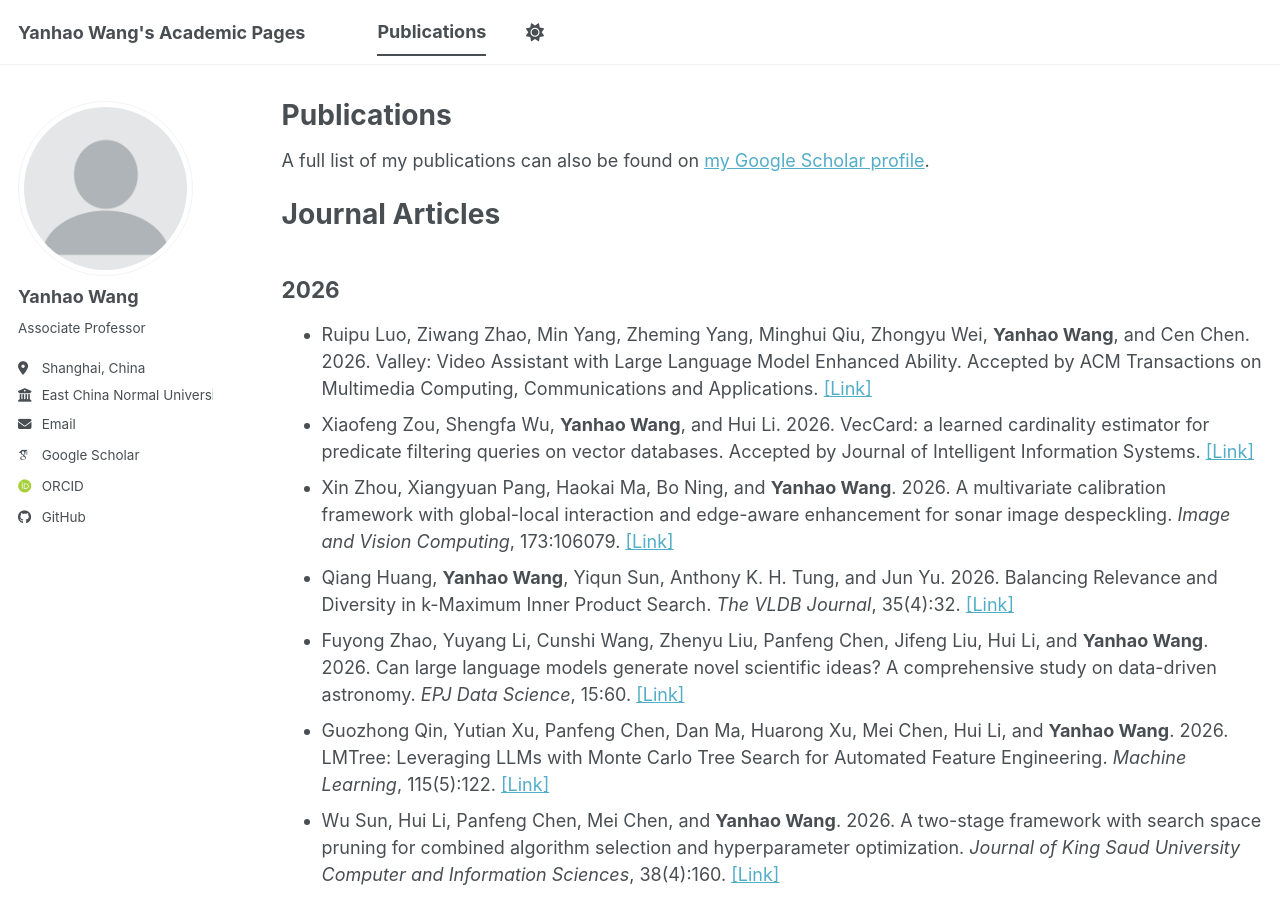
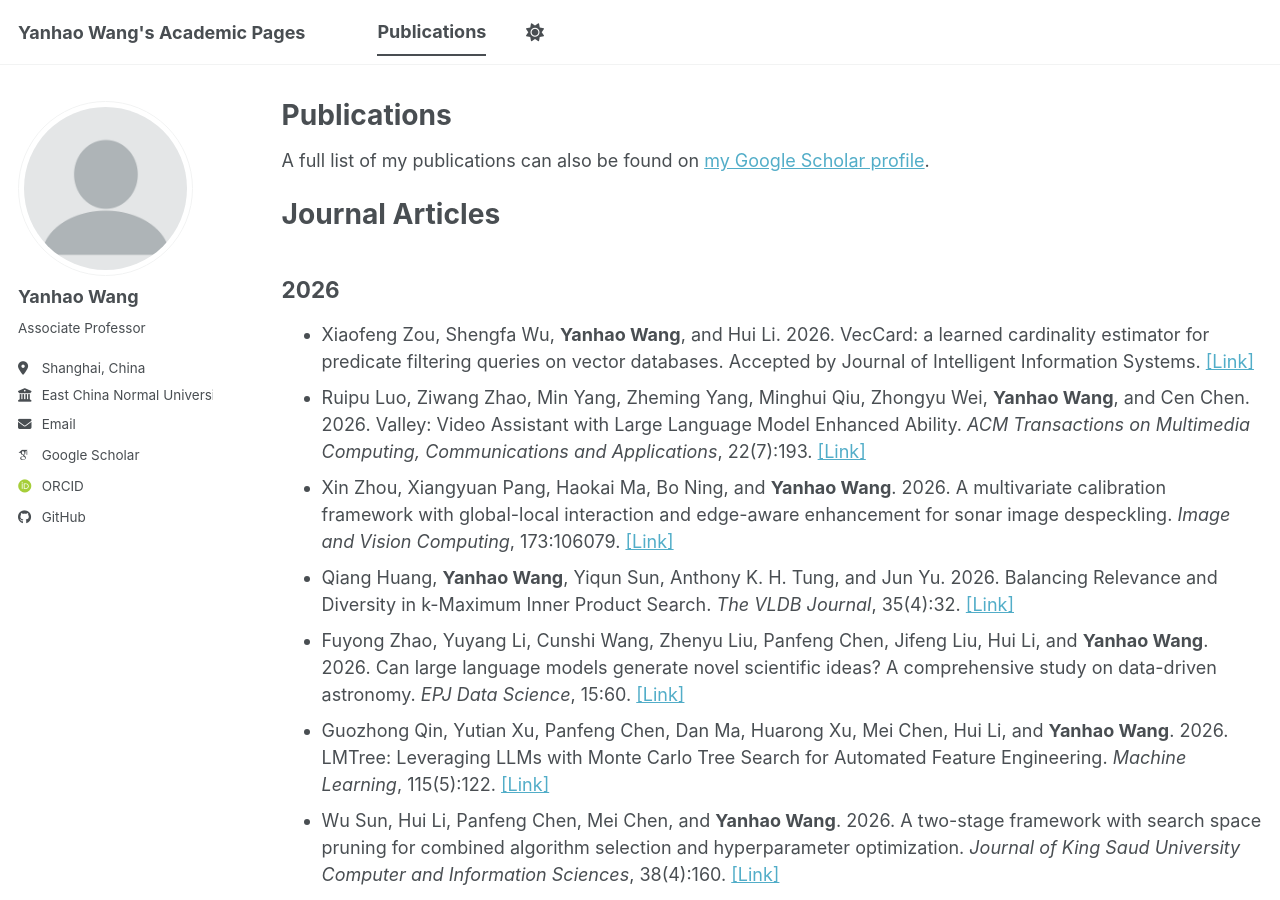
Before and after one commit to yhwang1990/yhwang1990.github.io, a Jekyll site: the page built from _pages/publications.md, in a window 1280 px wide and 900 px high. Built offline with Jekyll 4.4.1, drawn with Linux system fonts in a browser that asks for light colours; some web fonts are replaced; a script bundle is joined from its source files by our own code; library files that are not in the unit come from our copies.

Commit message:
Update publications.md

```diff
--- a/_pages/publications.md
+++ b/_pages/publications.md
@@ -9,8 +9,8 @@ A full list of my publications can also be found on [my Google Scholar profile](
 # Journal Articles
 
 ## 2026
-- Ruipu Luo, Ziwang Zhao, Min Yang, Zheming Yang, Minghui Qiu, Zhongyu Wei, **Yanhao Wang**, and Cen Chen. 2026. Valley: Video Assistant with Large Language Model Enhanced Ability. Accepted by ACM Transactions on Multimedia Computing, Communications and Applications. [[Link]](https://doi.org/10.1145/3796716)
 - Xiaofeng Zou, Shengfa Wu, **Yanhao Wang**, and Hui Li. 2026. VecCard: a learned cardinality estimator for predicate filtering queries on vector databases. Accepted by Journal of Intelligent Information Systems. [[Link]](https://doi.org/10.1007/s10844-026-01064-5)
+- Ruipu Luo, Ziwang Zhao, Min Yang, Zheming Yang, Minghui Qiu, Zhongyu Wei, **Yanhao Wang**, and Cen Chen. 2026. Valley: Video Assistant with Large Language Model Enhanced Ability. *ACM Transactions on Multimedia Computing, Communications and Applications*, 22(7):193. [[Link]](https://doi.org/10.1145/3796716)
 - Xin Zhou, Xiangyuan Pang, Haokai Ma, Bo Ning, and **Yanhao Wang**. 2026. A multivariate calibration framework with global-local interaction and edge-aware enhancement for sonar image despeckling. *Image and Vision Computing*, 173:106079. [[Link]](https://doi.org/10.1016/j.imavis.2026.106079)
 - Qiang Huang, **Yanhao Wang**, Yiqun Sun, Anthony K. H. Tung, and Jun Yu. 2026. Balancing Relevance and Diversity in k-Maximum Inner Product Search. *The VLDB Journal*, 35(4):32. [[Link]](https://doi.org/10.1007/s00778-026-00982-8)
 - Fuyong Zhao, Yuyang Li, Cunshi Wang, Zhenyu Liu, Panfeng Chen, Jifeng Liu, Hui Li, and **Yanhao Wang**. 2026. Can large language models generate novel scientific ideas? A comprehensive study on data-driven astronomy. *EPJ Data Science*, 15:60. [[Link]](https://doi.org/10.1140/epjds/s13688-026-00672-z)
```
